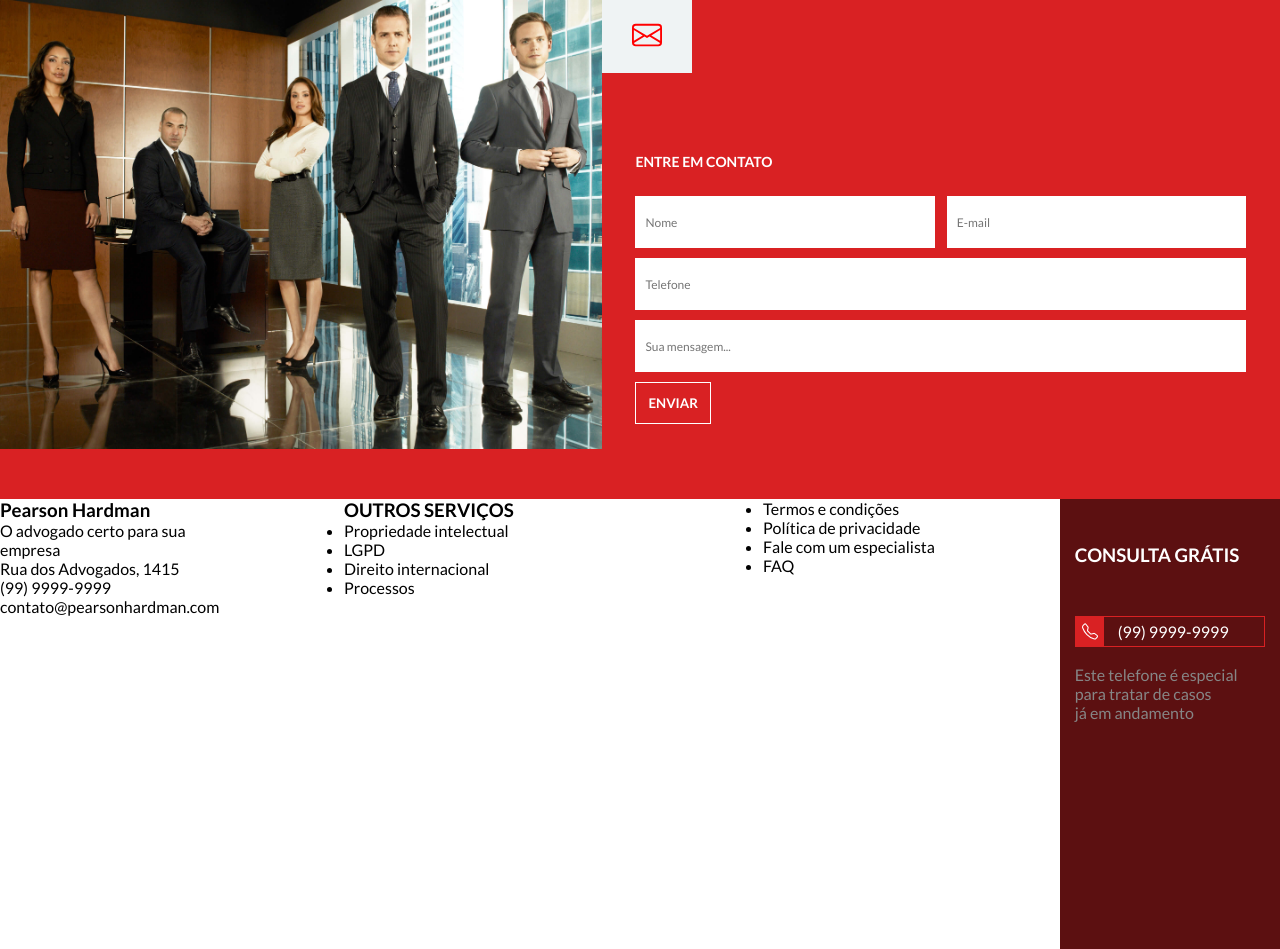
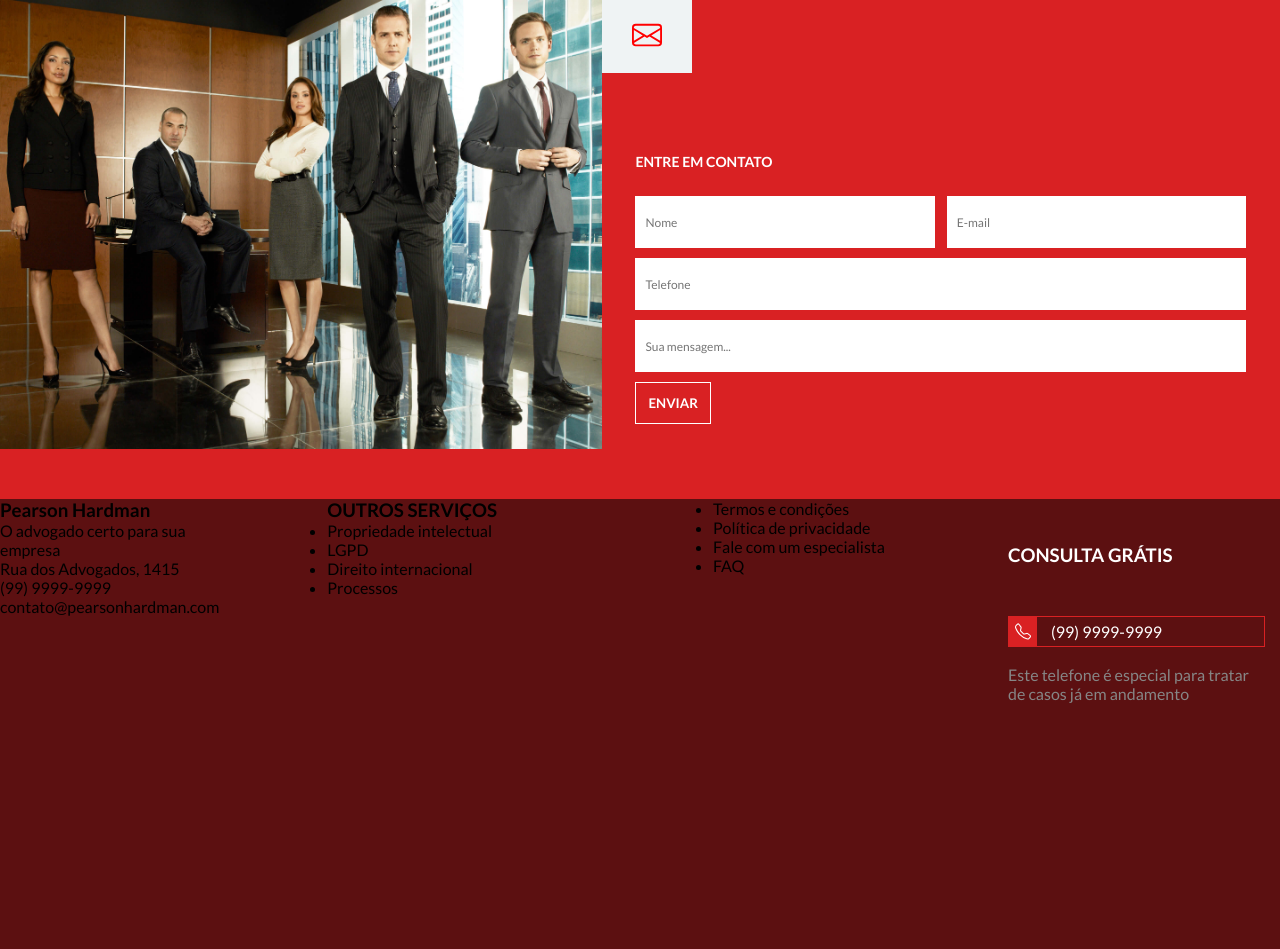
Before and after one commit to UesleiAmaral/one-page, a plain HTML site: page index.html in a window 1280 px wide. Drawn offline with Linux system fonts and the light colour scheme.

Commit message:
atualização Jonatas

```diff
--- a/index.html
+++ b/index.html
@@ -111,7 +111,7 @@
       </figure>
 
       <div id="footer-description">
-        <p>Este telefone é especial para tratar de casos<br> já em andamento</p>
+        <p>Este telefone é especial para tratar de casos já em andamento</p>
       </div>
 
     </section>
--- a/style.css
+++ b/style.css
@@ -133,7 +133,9 @@ label input::placeholder{
 }
 
 .footer{
+  background-color: var(--secondary-bg-color);
   width: 100%;
+    height: 450px;
   display: flex;
   justify-content: space-between;
 }
@@ -145,9 +147,7 @@ label input::placeholder{
 }
 
 .footer-tel{
-  background-color: var(--secondary-bg-color);
-  height: 450px;
-  width: 25%;
+
   padding-top: 50px;
   font-family: var(--ff-lato);
   color: var(--primary-text-color);
```
